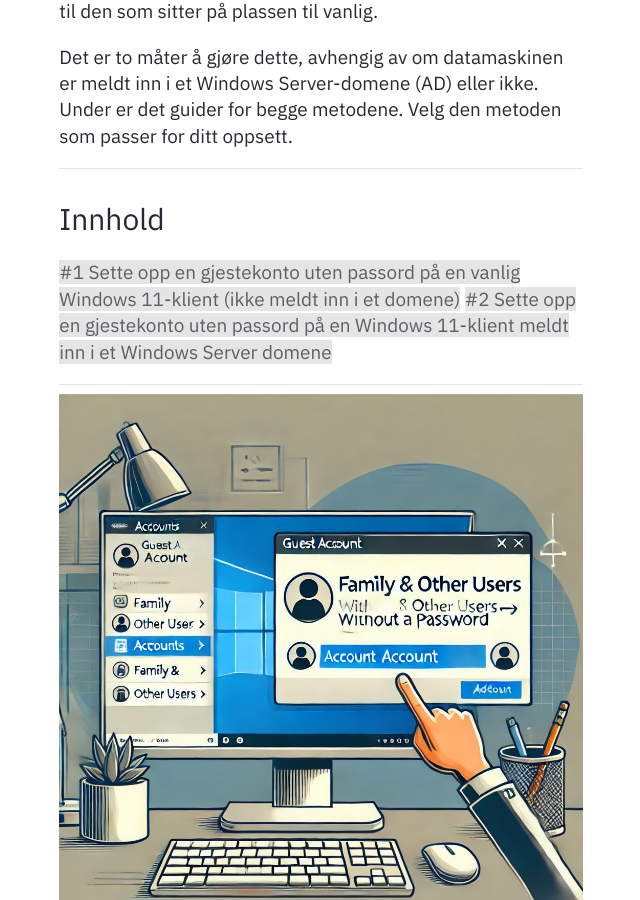
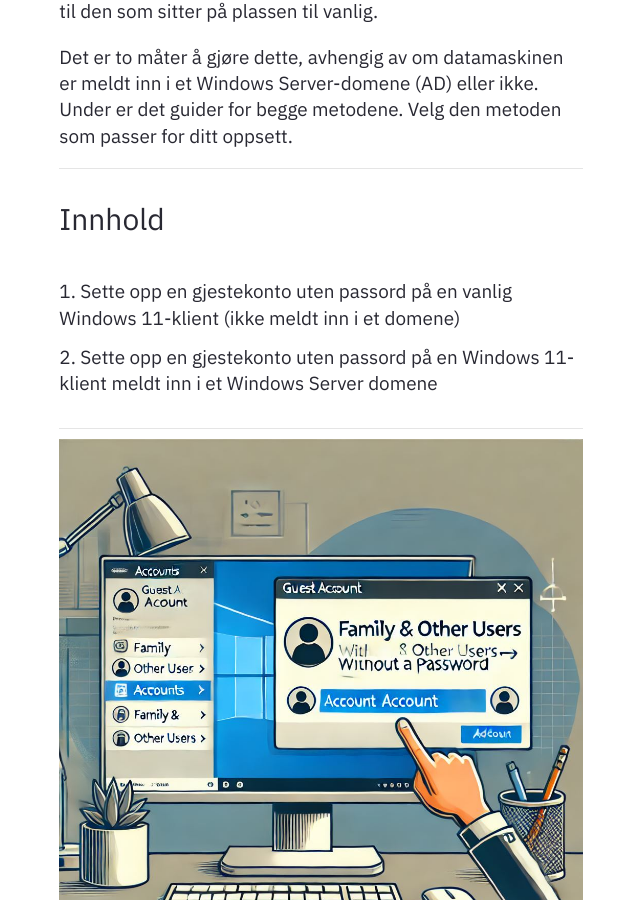
Before and after one commit to Cha-IM/cha-im.github.io, a Jekyll site: the page built from _notes/Public/Teknologiforståelse/Nettverkslab/Sette opp gjestekonto på en Windows 11-maskin.md, in a window 1280 px wide and 900 px high, scrolled down 952 px. Shown: the whole window, without its empty margins (319-959 px from the left). Built offline with Jekyll 4.4.1, drawn with Linux system fonts in a browser that asks for light colours.

Commit message:
Karls-MacBook-Pro-236.local 2025-2-10:14:11:41

```diff
--- a/_notes/Public/Teknologiforståelse/Nettverkslab/Sette opp gjestekonto på en Windows 11-maskin.md
+++ b/_notes/Public/Teknologiforståelse/Nettverkslab/Sette opp gjestekonto på en Windows 11-maskin.md
@@ -12,8 +12,8 @@ Det er to måter å gjøre dette, avhengig av om datamaskinen er meldt inn i et
 
 ---
 ### Innhold
-[[#1 Sette opp en gjestekonto uten passord på en vanlig Windows 11-klient (ikke meldt inn i et domene)]]
-[[#2 Sette opp en gjestekonto uten passord på en Windows 11-klient meldt inn i et Windows Server domene]]
+1. Sette opp en gjestekonto uten passord på en vanlig Windows 11-klient (ikke meldt inn i et domene)
+2. Sette opp en gjestekonto uten passord på en Windows 11-klient meldt inn i et Windows Server domene
 
 ---
 ![](/assets/img/nettverkslab/guestaccount.png)
```
Also changed, not shown: _notes/Public/Teknologiforståelse/Nettverkslab/Nettverkslab.md (+0 -1 lines), .obsidian/workspace.json.
